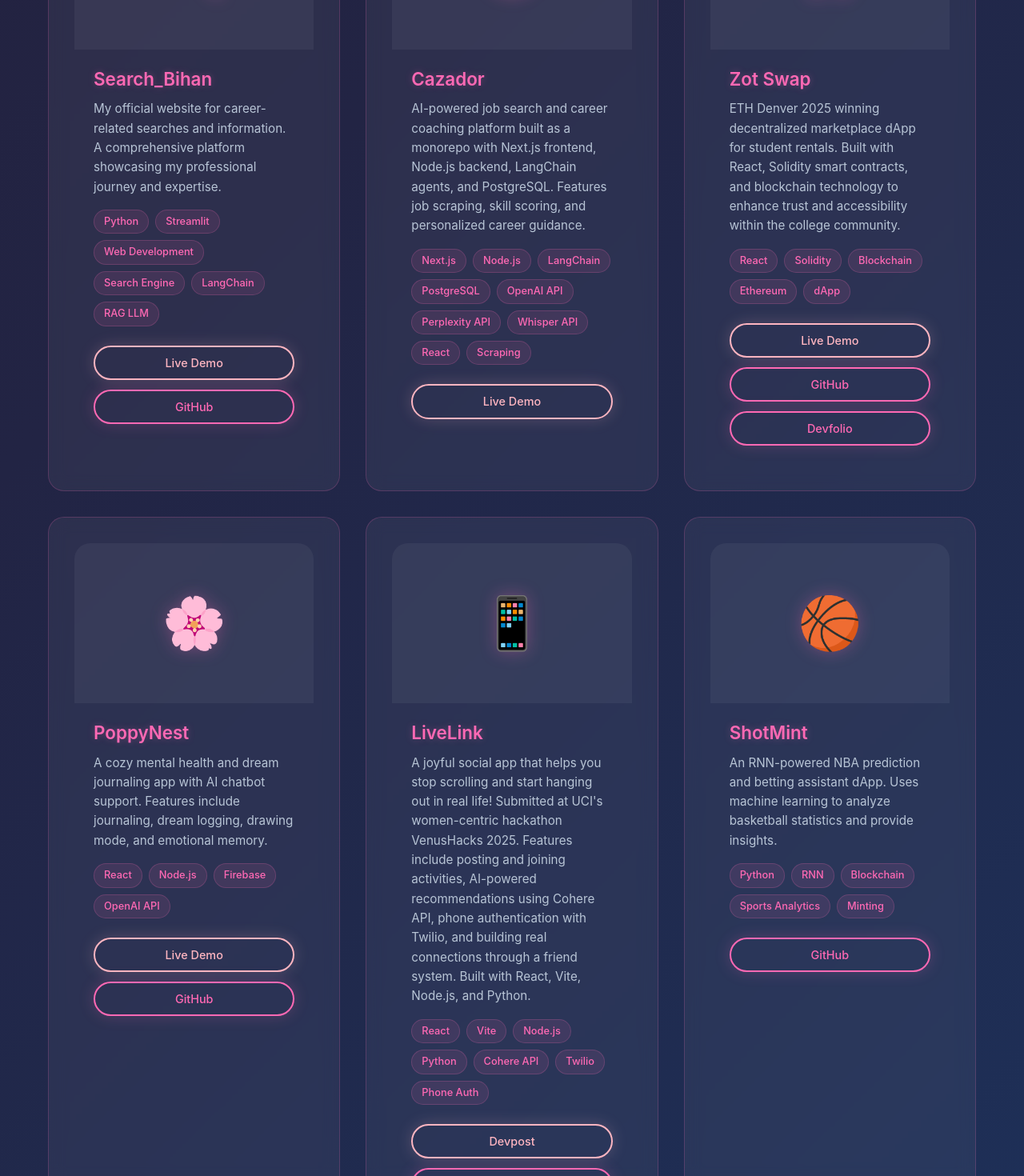
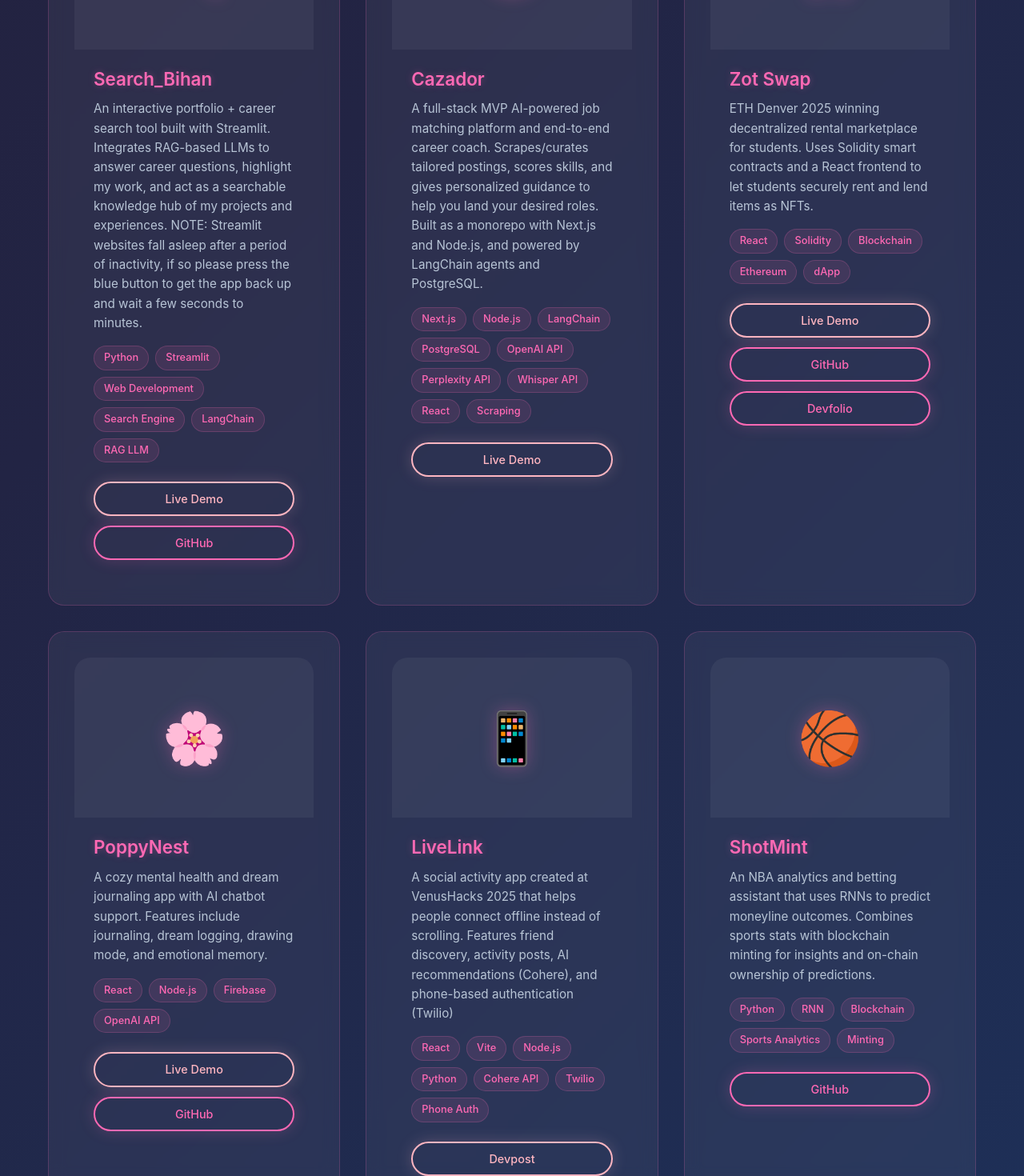
Before and after one commit to BihanDasgupta/Bihan-Official-Website, a React (Create React App) app: page / in a window 1280 px wide. Shown: the part 3140-4610 px from the top of the page at 80% size. Built offline with nearby package versions, Linux system fonts and the light colour scheme.

Commit message:
changing up descriptions for projects

```diff
--- a/src/components/Portfolio.tsx
+++ b/src/components/Portfolio.tsx
@@ -5,7 +5,7 @@
   const projects = [
     {
       title: 'Search_Bihan',
-      description: 'My official website for career-related searches and information. A comprehensive platform showcasing my professional journey and expertise.',
+      description: 'An interactive portfolio + career search tool built with Streamlit. Integrates RAG-based LLMs to answer career questions, highlight my work, and act as a searchable knowledge hub of my projects and experiences. NOTE: Streamlit websites fall asleep after a period of inactivity, if so please press the blue button to get the app back up and wait a few seconds to minutes.',
       technologies: ['Python', 'Streamlit', 'Web Development', 'Search Engine', 'LangChain', 'RAG LLM'],
       image: '🔍',
       liveLink: 'https://search-bihan.streamlit.app/',
@@ -13,7 +13,7 @@
     },
     {
       title: 'Cazador',
-      description: 'AI-powered job search and career coaching platform built as a monorepo with Next.js frontend, Node.js backend, LangChain agents, and PostgreSQL. Features job scraping, skill scoring, and personalized career guidance.',
+      description: 'A full-stack MVP AI-powered job matching platform and end-to-end career coach. Scrapes/curates tailored postings, scores skills, and gives personalized guidance to help you land your desired roles. Built as a monorepo with Next.js and Node.js, and powered by LangChain agents and PostgreSQL.',
       technologies: ['Next.js', 'Node.js', 'LangChain', 'PostgreSQL', 'OpenAI API', 'Perplexity API', 'Whisper API', 'React', 'Scraping'],
       image: '🎯',
       liveLink: 'https://cazador.onrender.com/',
@@ -21,7 +21,7 @@
     },
     {
       title: 'Zot Swap',
-      description: 'ETH Denver 2025 winning decentralized marketplace dApp for student rentals. Built with React, Solidity smart contracts, and blockchain technology to enhance trust and accessibility within the college community.',
+      description: 'ETH Denver 2025 winning decentralized rental marketplace for students. Uses Solidity smart contracts and a React frontend to let students securely rent and lend items as NFTs.',
       technologies: ['React', 'Solidity', 'Blockchain', 'Ethereum', 'dApp'],
       image: '⛓️',
       liveLink: 'https://rental-marketplace-xi.vercel.app/',
@@ -37,7 +37,7 @@
     },
     {
       title: 'LiveLink',
-      description: 'A joyful social app that helps you stop scrolling and start hanging out in real life! Submitted at UCI\'s women-centric hackathon VenusHacks 2025. Features include posting and joining activities, AI-powered recommendations using Cohere API, phone authentication with Twilio, and building real connections through a friend system. Built with React, Vite, Node.js, and Python.',
+      description: 'A social activity app created at VenusHacks 2025 that helps people connect offline instead of scrolling. Features friend discovery, activity posts, AI recommendations (Cohere), and phone-based authentication (Twilio)',
       technologies: ['React', 'Vite', 'Node.js', 'Python', 'Cohere API', 'Twilio', 'Phone Auth'],
       image: '📱',
       liveLink: 'https://devpost.com/software/livelink-84g7p0',
@@ -45,7 +45,7 @@
     },
     {
       title: 'ShotMint',
-      description: 'An RNN-powered NBA prediction and betting assistant dApp. Uses machine learning to analyze basketball statistics and provide insights.',
+      description: 'An NBA analytics and betting assistant that uses RNNs to predict moneyline outcomes. Combines sports stats with blockchain minting for insights and on-chain ownership of predictions.',
       technologies: ['Python', 'RNN', 'Blockchain', 'Sports Analytics', 'Minting'],
       image: '🏀',
       liveLink: null,
```
